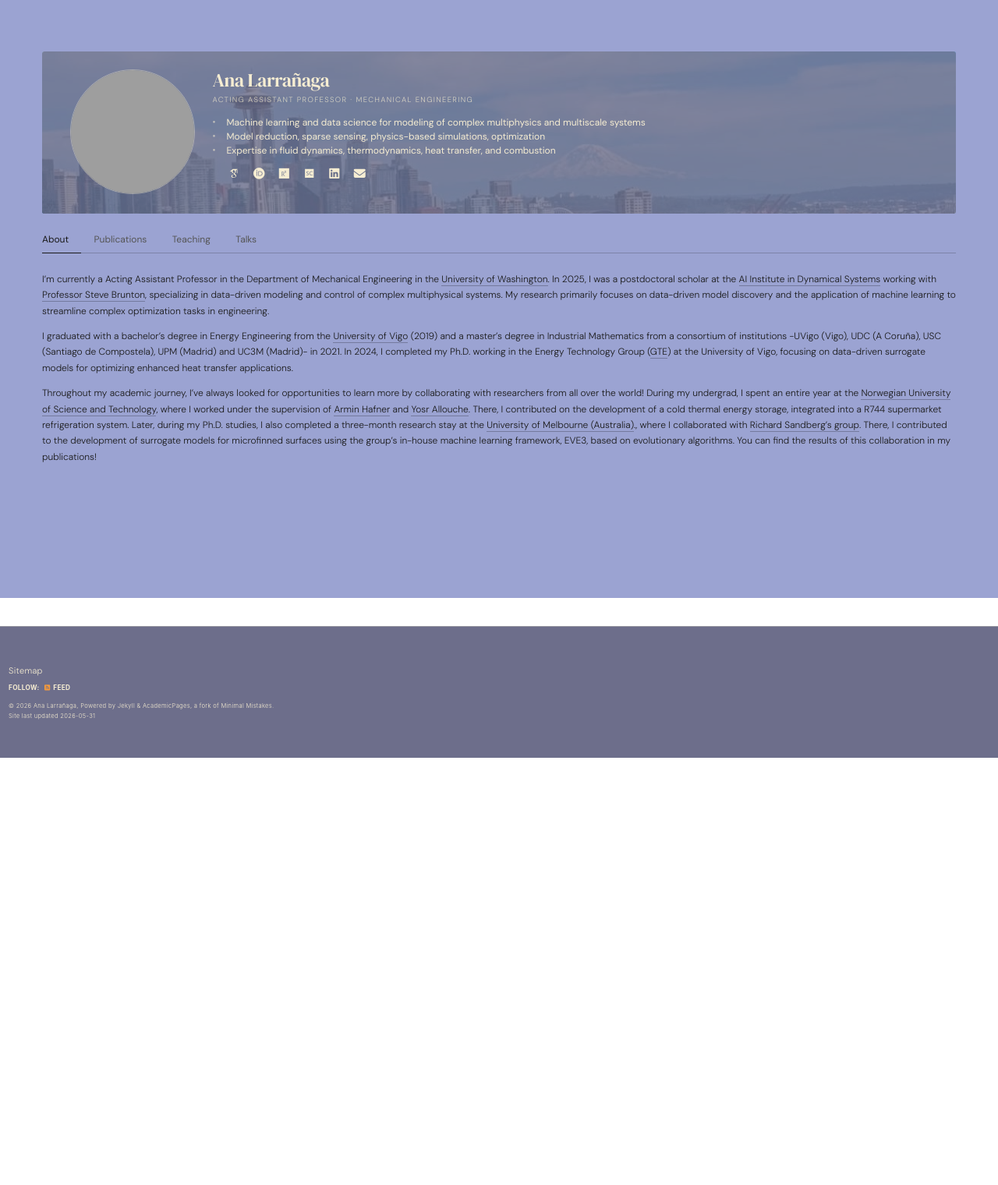
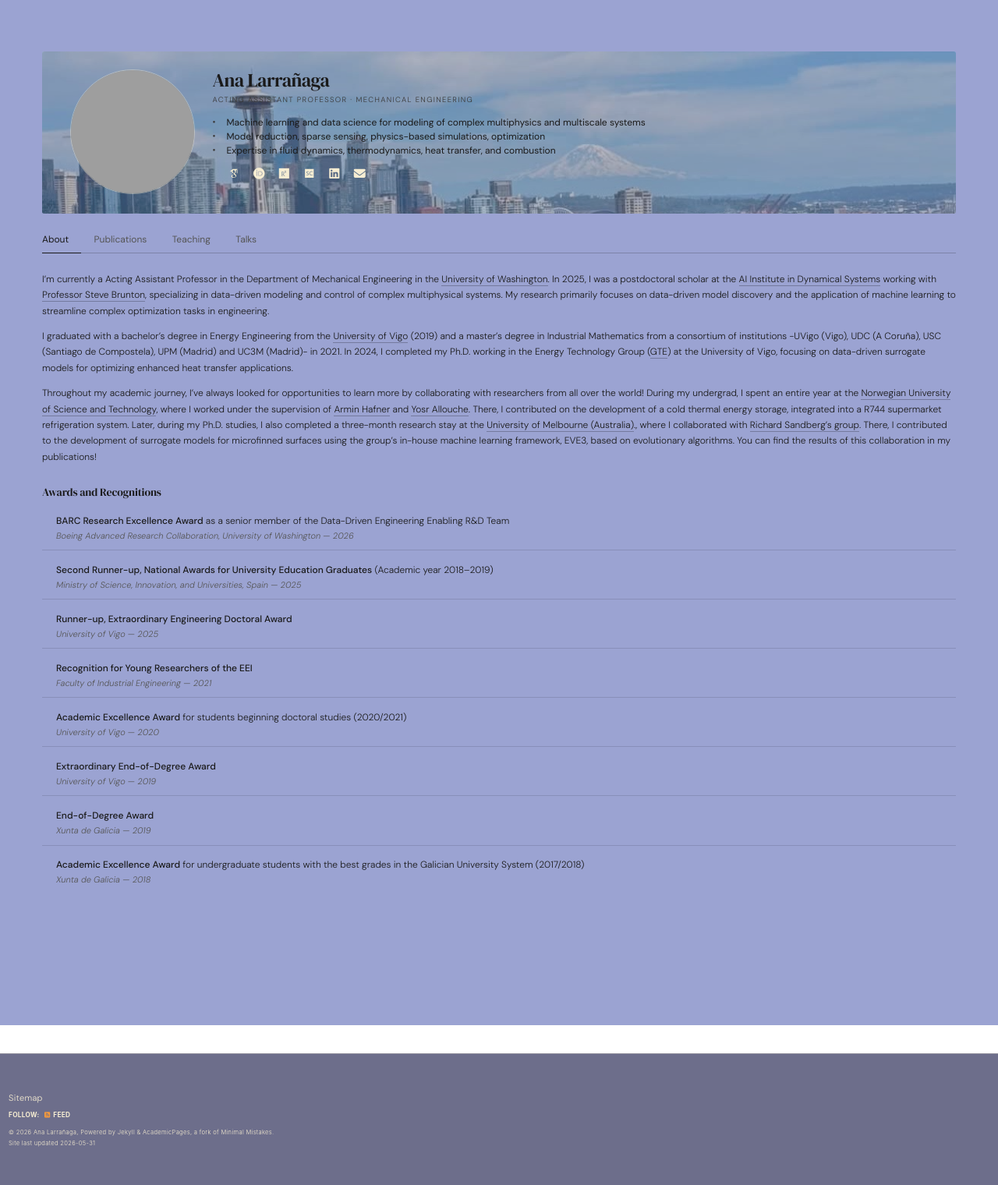
Before and after one commit to alarran/alarran.github.io, a Jekyll site: the page built from _pages/about.md, in a window 1280 px wide. Shown: the whole page at 78% size. Built offline with Jekyll 4.4.1, drawn with Linux system fonts in a browser that asks for light colours; some web fonts are replaced; a script that is not in the unit is left out; before the commit the page ends 972 px from its top, so only the background shows below that.

Commit message:
style: lighter hero overlay, dark name/bullets, add awards to about

```diff
--- a/_pages/about.md
+++ b/_pages/about.md
@@ -11,4 +11,41 @@ I'm currently a Acting Assistant Professor in the Department of Mechanical Engin
 
 I graduated with a bachelor's degree in Energy Engineering from the <a href="https://www.uvigo.gal/en">University of Vigo</a> (2019) and a master's degree in Industrial Mathematics from a consortium of institutions -UVigo (Vigo), UDC (A Coruña), USC (Santiago de Compostela), UPM (Madrid) and UC3M (Madrid)- in 2021. In 2024, I completed my Ph.D. working in the Energy Technology Group (<a href="[https://www.uvigo.gal/en](https://www.linkedin.com/company/gteuvigo/posts/?feedView=all)">GTE</a>) at the University of Vigo, focusing on data-driven surrogate models for optimizing enhanced heat transfer applications.
 
-Throughout my academic journey, I've always looked for opportunities to learn more by collaborating with researchers from all over the world! During my undergrad, I spent an entire year at the <a href="https://www.ntnu.edu/">Norwegian University of Science and Technology</a>, where I worked under the supervision of <a href="https://www.ntnu.edu/employees/armin.hafner)">Armin Hafner</a> and <a href="https://www.linkedin.com/in/yosr-allouche-ph-d-6465831b/?originalSubdomain=fr)">Yosr Allouche</a>. There, I contributed on the development of a cold thermal energy storage, integrated into a R744 supermarket refrigeration system. Later, during my Ph.D. studies, I also completed a three-month research stay at the <a href="https://www.unimelb.edu.au/">University of Melbourne (Australia)</a>., where I collaborated with <a href="https://findanexpert.unimelb.edu.au/profile/742813-richard-sandberg">Richard Sandberg’s group</a>. There, I contributed to the development of surrogate models for microfinned surfaces using the group's in-house machine learning framework, EVE3, based on evolutionary algorithms. You can find the results of this collaboration in my publications!
+Throughout my academic journey, I’ve always looked for opportunities to learn more by collaborating with researchers from all over the world! During my undergrad, I spent an entire year at the <a href="https://www.ntnu.edu/">Norwegian University of Science and Technology</a>, where I worked under the supervision of <a href="https://www.ntnu.edu/employees/armin.hafner)">Armin Hafner</a> and <a href="https://www.linkedin.com/in/yosr-allouche-ph-d-6465831b/?originalSubdomain=fr)">Yosr Allouche</a>. There, I contributed on the development of a cold thermal energy storage, integrated into a R744 supermarket refrigeration system. Later, during my Ph.D. studies, I also completed a three-month research stay at the <a href="https://www.unimelb.edu.au/">University of Melbourne (Australia)</a>., where I collaborated with <a href="https://findanexpert.unimelb.edu.au/profile/742813-richard-sandberg">Richard Sandberg’s group</a>. There, I contributed to the development of surrogate models for microfinned surfaces using the group’s in-house machine learning framework, EVE3, based on evolutionary algorithms. You can find the results of this collaboration in my publications!
+
+## Awards and Recognitions
+
+<ul class="award-list">
+  <li>
+    <span class="award-title">BARC Research Excellence Award</span> as a senior member of the Data-Driven Engineering Enabling R&amp;D Team
+    <span class="award-source">Boeing Advanced Research Collaboration, University of Washington — 2026</span>
+  </li>
+  <li>
+    <span class="award-title">Second Runner-up, National Awards for University Education Graduates</span> (Academic year 2018–2019)
+    <span class="award-source">Ministry of Science, Innovation, and Universities, Spain — 2025</span>
+  </li>
+  <li>
+    <span class="award-title">Runner-up, Extraordinary Engineering Doctoral Award</span>
+    <span class="award-source">University of Vigo — 2025</span>
+  </li>
+  <li>
+    <span class="award-title">Recognition for Young Researchers of the EEI</span>
+    <span class="award-source">Faculty of Industrial Engineering — 2021</span>
+  </li>
+  <li>
+    <span class="award-title">Academic Excellence Award</span> for students beginning doctoral studies (2020/2021)
+    <span class="award-source">University of Vigo — 2020</span>
+  </li>
+  <li>
+    <span class="award-title">Extraordinary End-of-Degree Award</span>
+    <span class="award-source">University of Vigo — 2019</span>
+  </li>
+  <li>
+    <span class="award-title">End-of-Degree Award</span>
+    <span class="award-source">Xunta de Galicia — 2019</span>
+  </li>
+  <li>
+    <span class="award-title">Academic Excellence Award</span> for undergraduate students with the best grades in the Galician University System (2017/2018)
+    <span class="award-source">Xunta de Galicia — 2018</span>
+  </li>
+</ul>
--- a/_sass/_academic-pages-custom.scss
+++ b/_sass/_academic-pages-custom.scss
@@ -327,7 +327,7 @@ a:hover {
   content: '';
   position: absolute;
   inset: 0;
-  background: rgba(109, 110, 139, 0.82);
+  background: rgba(109, 110, 139, 0.50);
 }
 
 .profile-hero__inner {
@@ -366,7 +366,7 @@ a:hover {
   margin: 0 0 0.2rem;
   letter-spacing: -0.02em;
   line-height: 1.15;
-  color: #F6EDD2;
+  color: #1a1a1a;
   border-bottom: none;
 }
 
@@ -374,7 +374,7 @@ a:hover {
   font-size: 9.5px;
   text-transform: uppercase;
   letter-spacing: 0.14em;
-  color: rgba(246, 237, 210, 0.75);
+  color: #3a3a3a;
   font-weight: 300;
   margin: 0 0 0.3rem;
 }
@@ -389,7 +389,7 @@ a:hover {
 .profile-interests li {
   font-size: 12px;
   font-weight: 400;
-  color: #F6EDD2;
+  color: #1a1a1a;
   line-height: 1.45;
   padding-left: 1rem;
   position: relative;
@@ -400,7 +400,7 @@ a:hover {
   content: '•';
   position: absolute;
   left: 0;
-  color: rgba(246, 237, 210, 0.6);
+  color: #3a3a3a;
   font-size: 11px;
 }
 
@@ -604,6 +604,38 @@ a:hover {
   font-weight: 300;
 }
 
+/* ─── Awards list ────────────────────────────────────────────── */
+
+.award-list {
+  list-style: none;
+  padding: 0;
+  margin: 0.5rem 0 0;
+}
+
+.award-list li {
+  padding: 0.55rem 0 0.55rem 1rem;
+  border-bottom: 0.5px solid rgba(0, 0, 0, 0.12);
+  font-size: 12px;
+  color: #1a1a1a;
+  line-height: 1.5;
+}
+
+.award-list li:last-child {
+  border-bottom: none;
+}
+
+.award-title {
+  font-weight: 500;
+}
+
+.award-source {
+  display: block;
+  font-size: 11px;
+  color: #555;
+  font-style: italic;
+  margin-top: 0.1rem;
+}
+
 /* ─── Single publication / talk / teaching pages ─────────────── */
 
 .layout--single-profile .masthead {
```
